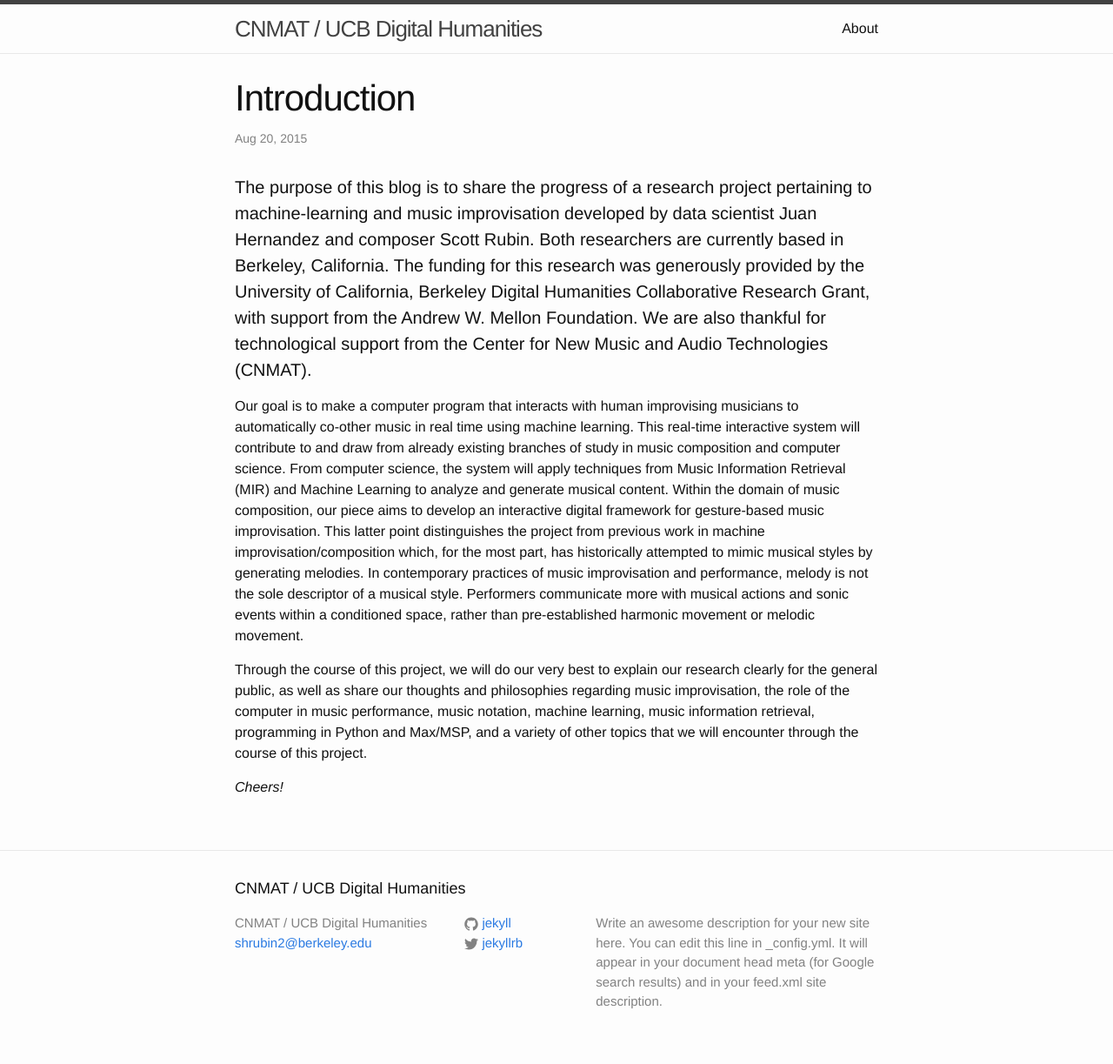
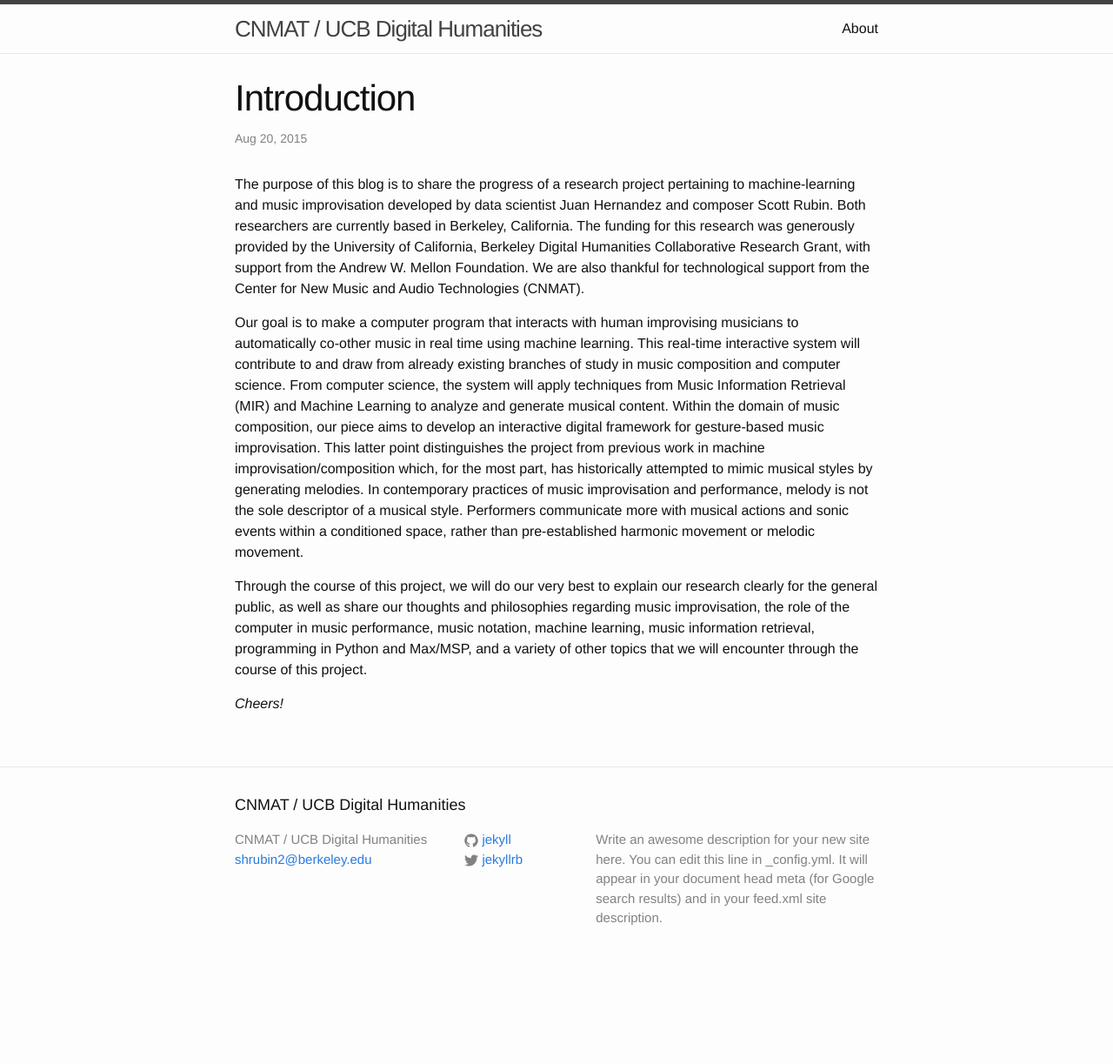
Before and after one commit to CNMATDH/-e-met, a Jekyll site: the page built from _posts/2015-08-20-welcome-to-jekyll.markdown, in a window 1280 px wide. Shown: the whole page at 87% size. Built offline with Jekyll 4.4.1, drawn with Linux system fonts in a browser that asks for light colours; after the commit the page ends 1127 px from its top, so only the background shows below that.

```diff
--- a/_posts/2015-08-20-welcome-to-jekyll.markdown
+++ b/_posts/2015-08-20-welcome-to-jekyll.markdown
@@ -4,7 +4,7 @@ title:  "Introduction"
 date:   2015-08-20 22:35:59
 categories: jekyll update
 ---
-####The purpose of this blog is to share the progress of a research project pertaining to machine-learning and music improvisation developed by data scientist Juan Hernandez and composer Scott Rubin. Both researchers are currently based in Berkeley, California. The funding for this research was generously provided by the University of California, Berkeley Digital Humanities Collaborative Research Grant, with support from the Andrew W. Mellon Foundation. We are also thankful for technological support from the Center for New Music and Audio Technologies (CNMAT).
+The purpose of this blog is to share the progress of a research project pertaining to machine-learning and music improvisation developed by data scientist Juan Hernandez and composer Scott Rubin. Both researchers are currently based in Berkeley, California. The funding for this research was generously provided by the University of California, Berkeley Digital Humanities Collaborative Research Grant, with support from the Andrew W. Mellon Foundation. We are also thankful for technological support from the Center for New Music and Audio Technologies (CNMAT).
 
 Our goal is to make a computer program that interacts with human improvising musicians to automatically co-other music in real time using machine learning. This real-time interactive system will contribute to and draw from already existing branches of study in music composition and computer science. From computer science, the system will apply techniques from Music Information Retrieval (MIR) and Machine Learning to analyze and generate musical content. Within the domain of music composition, our piece aims to develop an interactive digital framework for gesture-based music improvisation. This latter point distinguishes the project from previous work in machine improvisation/composition which, for the most part, has historically attempted to mimic musical styles by generating melodies. In contemporary practices of music improvisation and performance, melody is not the sole descriptor of a musical style. Performers communicate more with musical actions and sonic events within a conditioned space, rather than pre-established harmonic movement or melodic movement.
 
```
